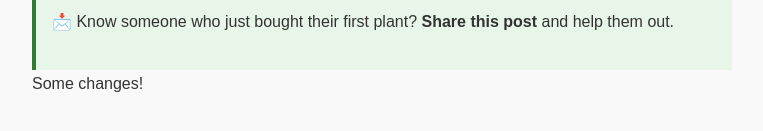
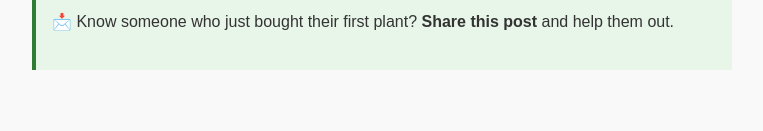
Before and after one commit to PATOLINODD/n8n_workflow_test, a plain HTML site: page index.html in a window 1280 px wide. Shown: the part 1003-1134 px from the top of the page, without its empty margins (258-1021 px from the left). After the commit the page ends 1113 px from the top, so only its background shows below. Drawn offline with Linux system fonts and the light colour scheme.

Commit message:
commit changes

```diff
--- a/index.html
+++ b/index.html
@@ -94,6 +94,8 @@
     <p>📩 Know someone who just bought their first plant? <strong>Share this post</strong> and help them out.</p>
   </div>
 
-<div>Some changes!</div>
+<script>
+  console.log("Ola mundo from n8n!");
+</script>
 </body>
 </html>
```
